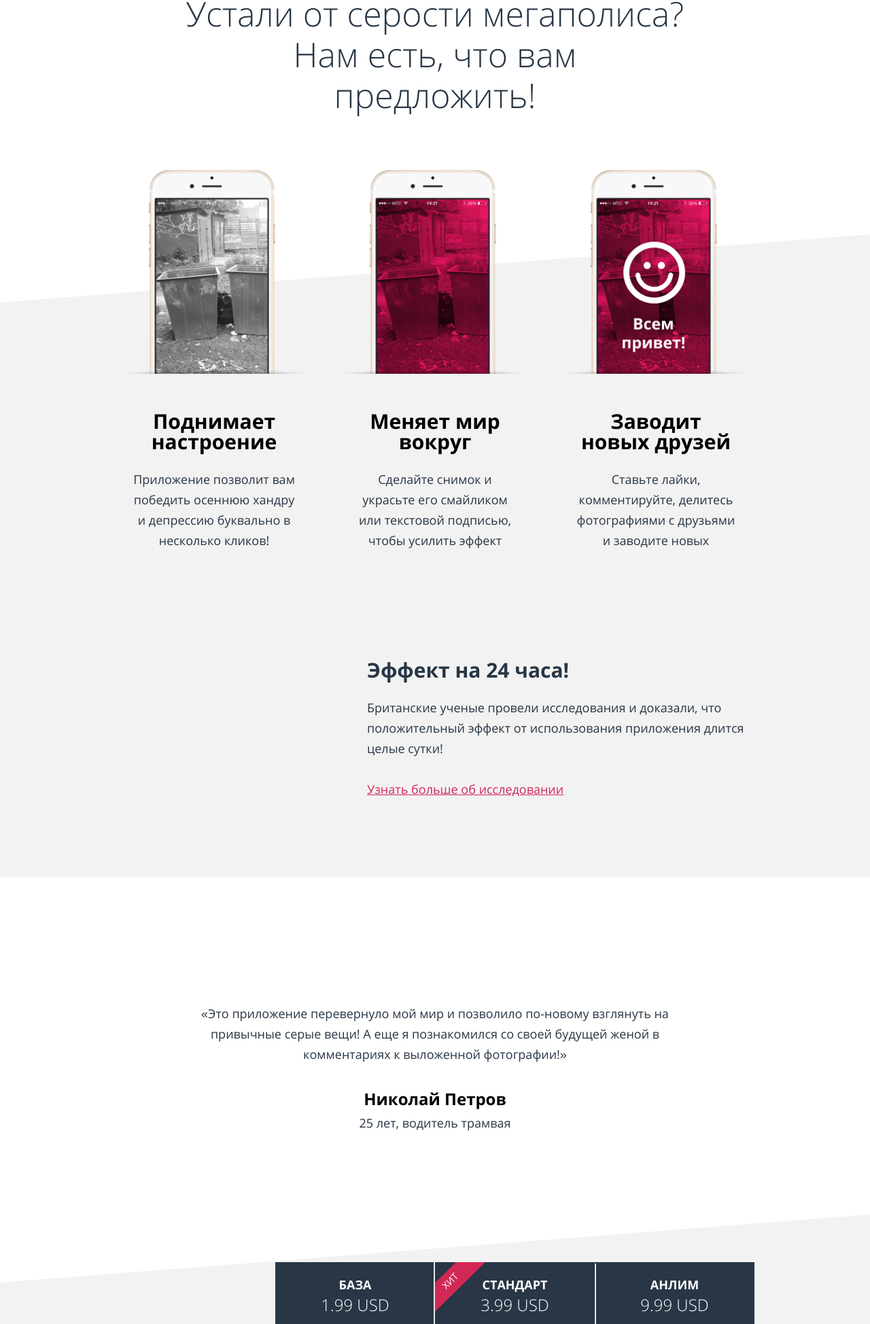
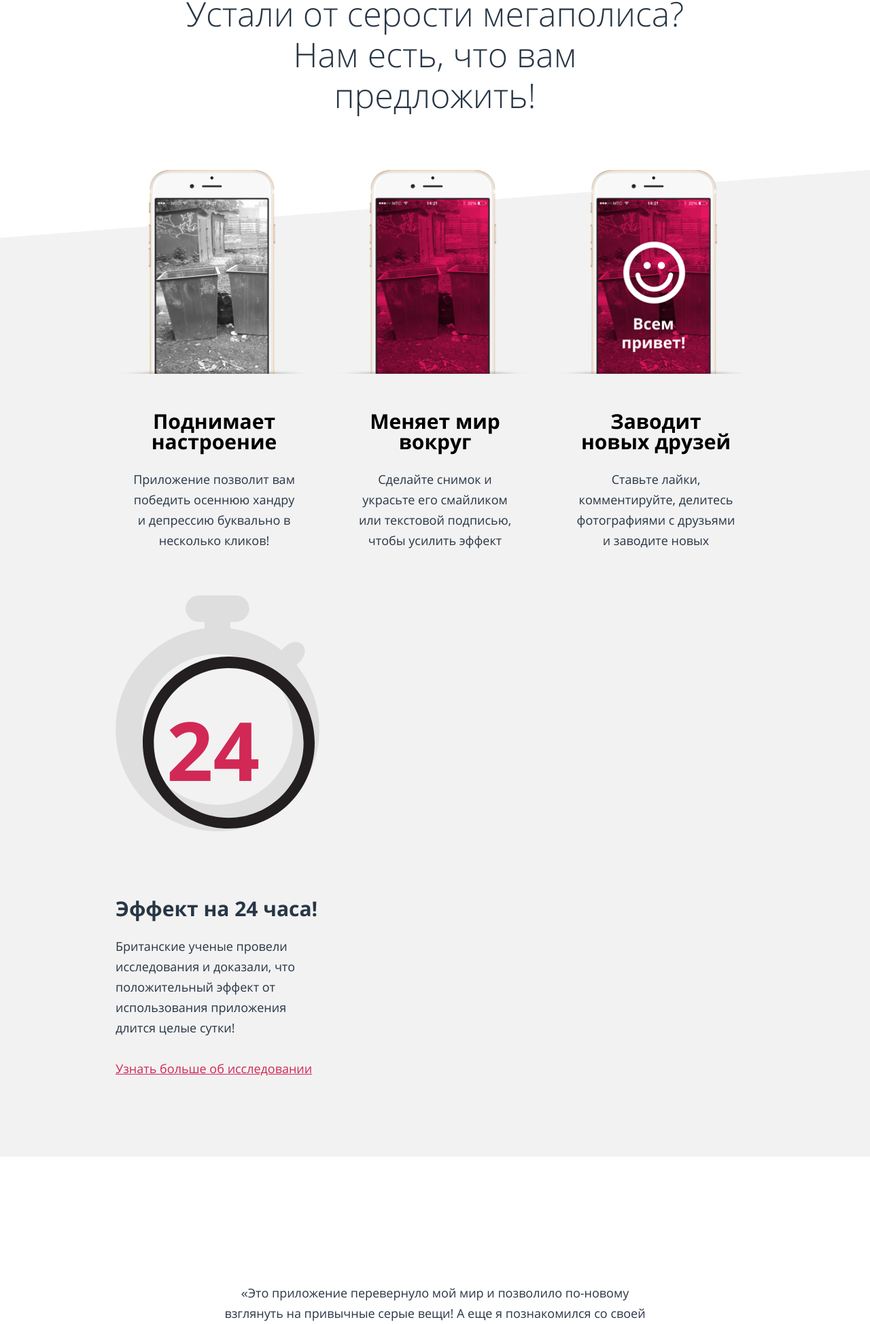
Before and after one commit to elenagradovich/425039-pink, a PHP site: page / in a window 1280 px wide. Shown: the part 928-2876 px from the top of the page at 68% size. Run offline with PHP 8.4, Linux system fonts and the light colour scheme; lists and menus that the app fills with data are empty; style sheets or scripts are compiled from the project's sources.

Commit message:
Added svg, p.2

```diff
--- a/source/index.html
+++ b/source/index.html
@@ -123,6 +123,11 @@
 
       <div class="page-content__wrapper page-content__wrapper--action">
         <section class="action">
+          <div class="action__image-wrapper">
+            <svg class="action__image">
+              <use xlink:href="img/sprite.svg#icon-timer"></use>
+            </svg>
+          </div>
           <div class="action__wrapper">
               <h3 class="action__title">Эффект <br> на 24 часа!</h3>
               <p class="action__content">Британские ученые провели исследования и доказали, что положительный эффект от использования приложения длится целые сутки!</p>
@@ -294,21 +299,30 @@
         <div class="footer__item social">
           <a class="social__icon social__icon--twitter" href="#" target="-blank">
             <span class="visually-hidden">Мы в twitter</span>
-            <svg width="50" height="10"  class="social__image social__image--twitter"></svg>
+            <svg class="social__image social__image--twitter" width="17.5" height="14.7">
+              <use xlink:href="img/sprite.svg#icon-twitter"></use>
+            </svg>
           </a>
           <a class="social__icon social__icon--facebook" href="#" target="-blank">
             <span class="visually-hidden">Мы в facebook</span>
-            <svg width="50" height="10"  class="social__image social__image--facebook"></svg>
+            <svg class="social__image social__image--facebook" width="8.7" height="18.9">
+              <use xlink:href="img/sprite.svg#icon-facebook"></use>
+            </svg>
           </a>
           <a class="social__icon social__icon--youtube" href="#" target="-blank">
             <span class="visually-hidden">Мы в youtube</span>
-            <svg width="50" height="10"  class="social__image social__image--youtube"></svg>
+            <svg class="social__image social__image--youtube" width="14.6" height="14">
+              <use xlink:href="img/sprite.svg#icon-youtube"></use>
+            </svg>
           </a>
         </div>
         <div class="footer__item footer__item--last copyright">
           <a class="copyright__link" href="https://htmlacademy.ru/intensive/adaptive">
             <p class="copyright__comment">Разработано</p>
             <span class="visually-hidden">html academy</span>
+            <svg class="copyright__image" width="27" height="34">
+              <use xlink:href="img/sprite.svg#htmlacademy"></use>
+            </svg>
           </a>
         </div>
       </div>
--- a/source/sass/abstracts/_variables.scss
+++ b/source/sass/abstracts/_variables.scss
@@ -11,7 +11,10 @@ $color-btn-reset: rgba(0, 0, 0, 0.1);
 $color-bg-button: #2aab6d;
 $color-bg-form: #f2f2f2;
 $color-form-border: #dddfe0;
+$color-social-border: #e9ebec;
 $color-header-bg: #2a3a4a;
+$color-htmlacademy: #bec2c7;
+$color-timer: #dedede;
 $font-family: "Open Sans", "Helvetica", "Arial", "Verdana", "Tahoma", sans-serif;
 
 $mobile-width: 320px;
--- a/source/sass/blocks/_action.scss
+++ b/source/sass/blocks/_action.scss
@@ -4,17 +4,49 @@
 
 @media (min-width: $tablet-width) {
   .action {
+
+    position: relative;
     @include wrapper($tablet-width);
-    justify-content: flex-end;
+    flex-direction: row;
+    justify-content: space-between;
     padding-left: $padding-side;
     padding-right: $padding-side;
+  }
+
+  .action__image-wrapper {
+    padding-top: 60px;
+
+    &::before {
+      position: absolute;
+      content: "";
+      width: 205px;
+      height: 205px;
+      top: 116px;
+      left: 37px;
+      background: url("../img/icon-editor-diagram-fill.svg") no-repeat;
+    }
+
+    &::after {
+      position: absolute;
+      content: "24";
+      top: 145px;
+      left: 85px;
+      font-size: 96px;
+      font-weight: bold;
+      color: $color-font-accent;
+    }
+  }
+
+  .action__image {
+    width: 240px;
+    height: 280px;
+    fill: $color-timer;
   }
 
   .action__wrapper {
     display: flex;
     flex-direction: column;
     align-items: flex-start;
-    margin-left: auto;
     padding-top: 95px;
     padding-bottom: 50px;
     width: 310px;
@@ -28,6 +60,7 @@
   }
 
   .action__content {
+    width: 310px;
     margin: 0;
     margin-bottom: 8px;
     line-height: 24px;
@@ -73,4 +106,25 @@
   .action__link {
     font-size: 18px;
   }
+
+  .action__image-wrapper {
+    padding-top: 0;
+
+    &::before {
+      width: 257px;
+      height: 257px;
+      top: 90px;
+      left: 50px;
+    }
+
+    &::after {
+      top: 145px;
+      left: 85px;
+      font-size: 120px;
+    }
+  }
+  .action__image {
+    width: 300px;
+    height: 347px;
+  }
 }
--- a/source/sass/blocks/_advantages.scss
+++ b/source/sass/blocks/_advantages.scss
@@ -76,7 +76,7 @@
   }
 
   .advantages__list {
-    padding: 25px 0 45px;
+    padding: 80px 0 45px;
     margin-left: auto;
     width: 310px;
   }
@@ -115,7 +115,7 @@
     flex-direction: row;
     justify-content: space-between;
     flex-wrap: wrap;
-    padding-top: 260px;
+    padding-top: 355px;
     padding-bottom: 30px;
     margin: 0;
     width: auto;
--- a/source/sass/blocks/_comments.scss
+++ b/source/sass/blocks/_comments.scss
@@ -63,6 +63,7 @@
   }
 
   .comments__content {
+    width: $tablet-width - 2 * $padding-side;
     order: -1;
     margin-bottom: 34px;
   }
@@ -74,7 +75,7 @@
   }
 
   .comments__toggles {
-    padding-bottom: 70px;
+    padding-bottom: 20px;
   }
 }
 
--- a/source/sass/blocks/_copyright.scss
+++ b/source/sass/blocks/_copyright.scss
@@ -1,8 +1,13 @@
 .copyright {
   margin: 0;
-  padding-right: 40px;
   line-height: 18px;
   color: $color-secondary;
+}
+
+.copyright__link {
+  display: flex;
+  flex-direction: row;
+  align-items: center;
 }
 
 .copyright__comment {
@@ -11,6 +16,24 @@
   margin: 0;
 }
 
+.copyright__image {
+  fill: $color-font-accent;
+
+  &:hover {
+    fill: $color-secondary;
+  }
+
+  &:active {
+    opacity: 0.1;
+  }
+}
+
+@media (min-width: $tablet-width) {
+  .copyright__comment {
+    padding-right: 15px;
+  }
+}
+
 @media (min-width: $desktop-width) {
   .copyright__comment {
     font-size: 18px;
--- a/source/sass/blocks/_downloads.scss
+++ b/source/sass/blocks/_downloads.scss
@@ -62,7 +62,12 @@
     color: $color-font-accent;
   }
 
-  &:active .downloads__button-name {
+  &:active {
+    background-color: $color-primary;
+    color: $color-font-accent;
+  }
+
+  &:active span {
     opacity: 0.3;
   }
 }
@@ -130,7 +135,6 @@
   }
 
   .downloads__button {
-    display: block;
     width: 300px;
   }
 
--- a/source/sass/blocks/_footer.scss
+++ b/source/sass/blocks/_footer.scss
@@ -70,8 +70,8 @@
     padding-bottom: 40px;
 
     &--index {
-      padding-top: 70px;
-      padding-bottom: 70px;
+      padding-top: 37px;
+      padding-bottom: 37px;
     }
   }
 
--- a/source/sass/blocks/_plans.scss
+++ b/source/sass/blocks/_plans.scss
@@ -108,7 +108,8 @@
     position: absolute;
     content: "";
     right: 17px;
-    top: 40%;
+    top: 50%;
+    margin-top: -11px;
     width: 30px;
     height: 22px;
     background: url("../img/icon-yes.svg") no-repeat;
@@ -118,7 +119,8 @@
     position: absolute;
     content: "";
     right: 17px;
-    top: 30%;
+    top: 50%;
+    margin-top: -13px;
     width: 28px;
     height: 26px;
     background: url("../img/icon-no.svg") no-repeat;
@@ -141,7 +143,7 @@
 
   .plans__list {
     margin-bottom: 0;
-    padding-top: 38px;
+    padding-top: 85px;
     padding-bottom: 70px;
   }
 
@@ -165,6 +167,14 @@
       left: 8px;
       top: 12px;
     }
+
+    &--extra .plan__cell--incl::after {
+      display: none;
+    }
+
+    &--extra .plan__cell--not-incl::after {
+      display: none;
+    }
   }
 
   .plan__column {
@@ -182,8 +192,22 @@
   }
 
   .plan__cell {
-    padding: 0 15px;
+    padding: 0;
     height: 47px;
+
+    &--incl::after {
+      left: 50%;
+      margin-left: -11px;
+    }
+
+    &--not-incl::after {
+      left: 50%;
+      margin-left: -13px;
+    }
+  }
+
+  .plans__item--extra .plan__cell {
+    padding-left: 15px;
   }
 
   .plan__title {
@@ -231,8 +255,11 @@
   }
 
   .plan__cell {
-    padding: 0 20px;
     height: 61px;
+  }
+
+  .plans__item--extra .plan__cell {
+    padding-left: 20px;
   }
 
   .plan__title {
--- a/source/sass/blocks/_slogan.scss
+++ b/source/sass/blocks/_slogan.scss
@@ -21,7 +21,7 @@
 @media (min-width: $tablet-width) {
   .slogan {
     @include wrapper($tablet-width);
-    padding: 47px $padding-side 95px;
+    padding: 45px $padding-side;
   }
 
   .slogan__text {
@@ -42,7 +42,7 @@
 @media (min-width: $desktop-width) {
   .slogan {
     @include wrapper($desktop-width);
-    padding: 65px $padding-side-desktop 175px;
+    padding: 65px $padding-side-desktop 80px;
   }
 
   .slogan__text {
--- a/source/sass/blocks/_social.scss
+++ b/source/sass/blocks/_social.scss
@@ -5,9 +5,23 @@
 }
 
 .social__icon {
+  position: relative;
+  display: flex;
+  justify-content: center;
+  align-items: center;
   width: 52px;
   height: 52px;
-  background: blue;
+  fill: $color-font-accent;
+  border: 3px solid $color-social-border;
+  border-radius: 50%;
+
+  &:hover {
+    border-color: $color-secondary;
+  }
+
+  &:active {
+    border-color: $color-htmlacademy;
+  }
 }
 
 .social__icon:not(:last-child) {
```
Also changed, not shown: source/img/htmlacademy.svg, source/img/sprite.svg.
